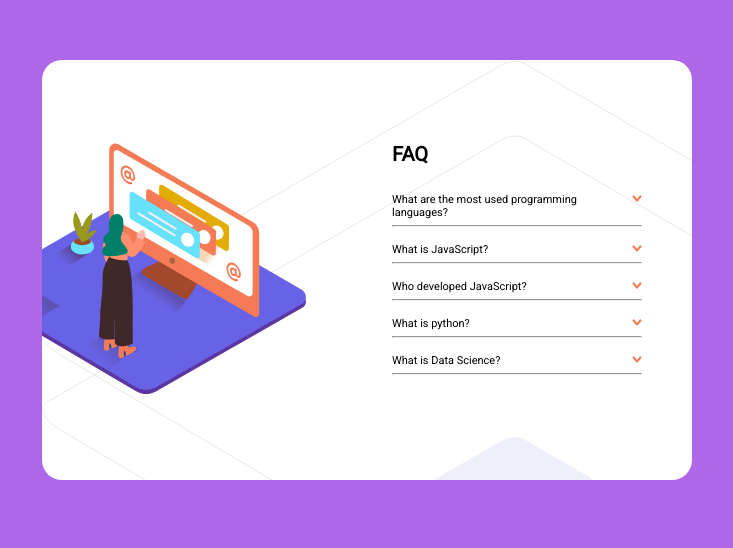
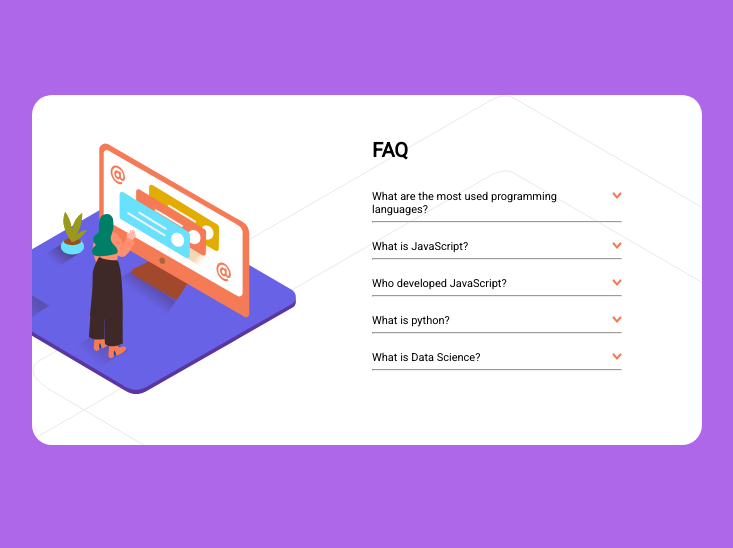
Before and after one commit to luis-moguea/faq-app, a plain HTML site: page index.html in a window 1280 px wide. Shown: the part 130-678 px from the top of the page, without its empty margins (273-1006 px from the left). Drawn offline with Linux system fonts and the light colour scheme.

Commit message:
style updates

```diff
--- a/style.css
+++ b/style.css
@@ -14,8 +14,8 @@ body {
     align-items: center;
     background-image: url(images/bg-pattern-desktop.svg);
     font-size: 11px;
-    height: 420px;
-    width: 650px;
+    height: 350px;
+    width: 670px;
     overflow: hidden;
     border-radius: 20px;
     background-color: #ffffff;
@@ -36,8 +36,8 @@ body {
 .main__list {
     height: 100%;
     width: 250px;
-    margin-left: 20px;
-    margin-top: 20%;
+    margin-left: 10px;
+    margin-top: 8%;
 }
 
 h2{
@@ -61,6 +61,7 @@ h2{
 .active {
     display: contents;
     color: #dd5d5d;
+    font-size: 10px;
 }
 
 .row {
```
